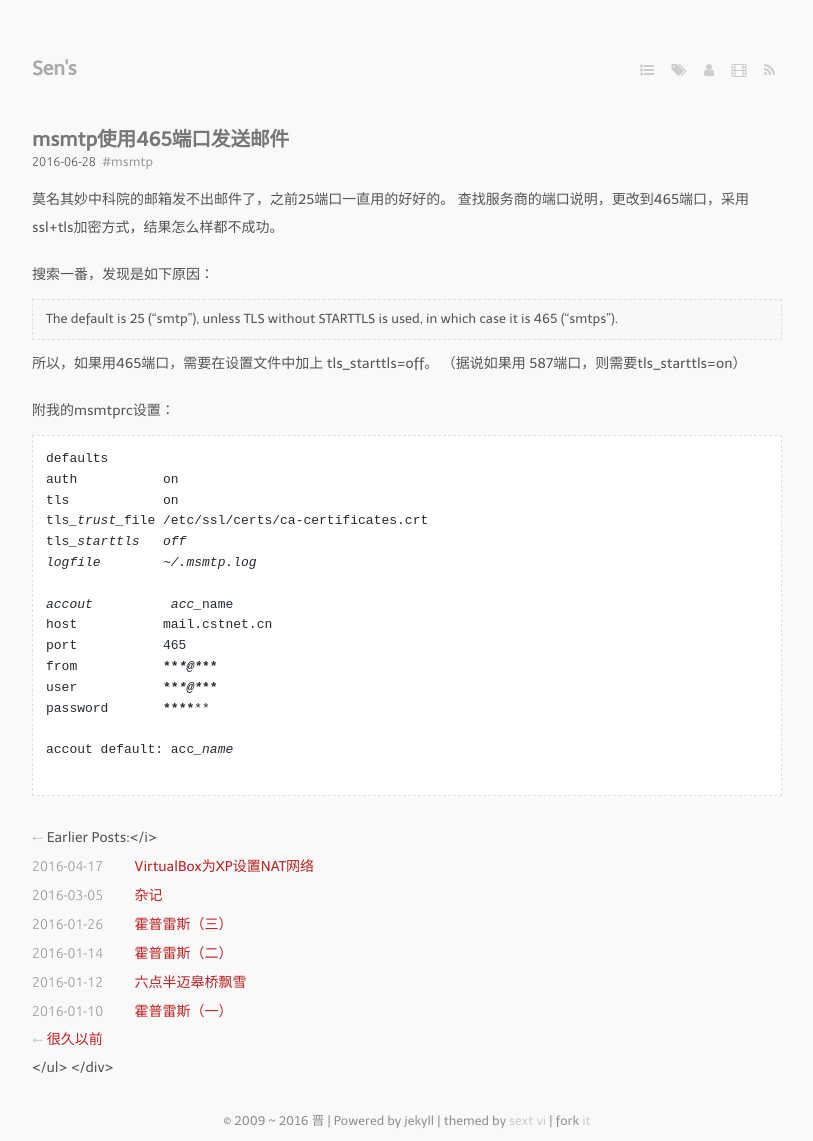
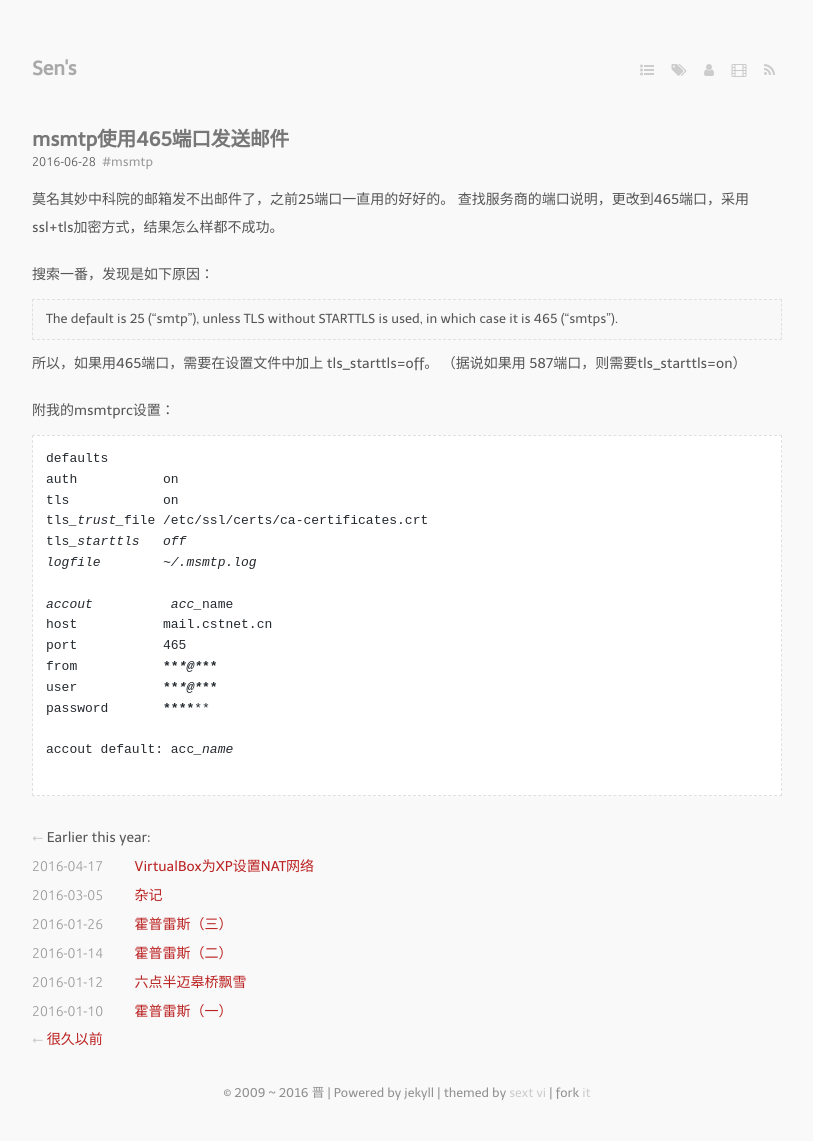
Before and after one commit to shengjin/shengjin.github.io, a Jekyll site: the page built from index.markdown, in a window 1280 px wide. Shown: the whole page, without its empty margins (233-1046 px from the left). Built offline with Jekyll 4.4.1, drawn with Linux system fonts in a browser that asks for light colours; nearby versions of some CDN libraries; some web fonts are replaced; after the commit the page ends 1113 px from its top, so only the background shows below that.

Commit message:
rm wierd </i> and </ul></div>

```diff
--- a/index.markdown
+++ b/index.markdown
@@ -29,7 +29,7 @@ layout: default
   </ul>
   <div class="divider"></div>
   <ul class="listing main-listing">
-    <li class="listing-seperator">Earlier Posts:</i>
+    <li class="listing-seperator">Earlier this year:
   {% capture year %}{{ site.time | date:"%Y"}}{% endcapture %}
   {% for post in site.posts offset:1 %}
     {% capture y %}{{ post.date | date:"%Y"}}{% endcapture %}
@@ -42,5 +42,3 @@ layout: default
     </li>
   {% endfor %}
     <li class="listing-seperator"><a href="/archive.html">很久以前</a></li>
-  </ul>
-</div>
```
